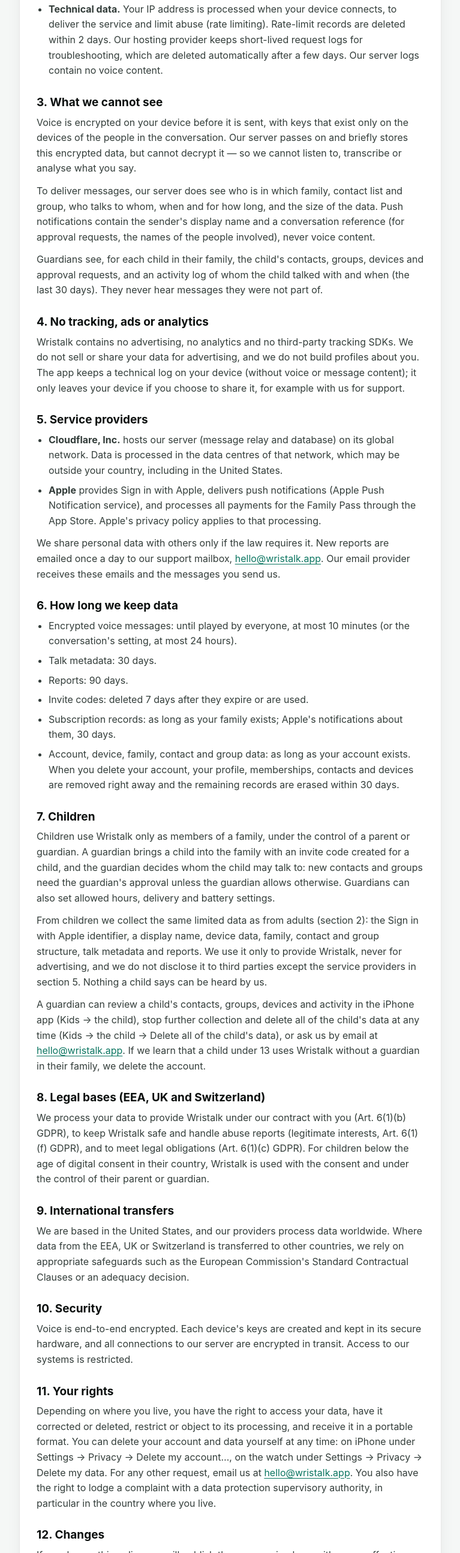
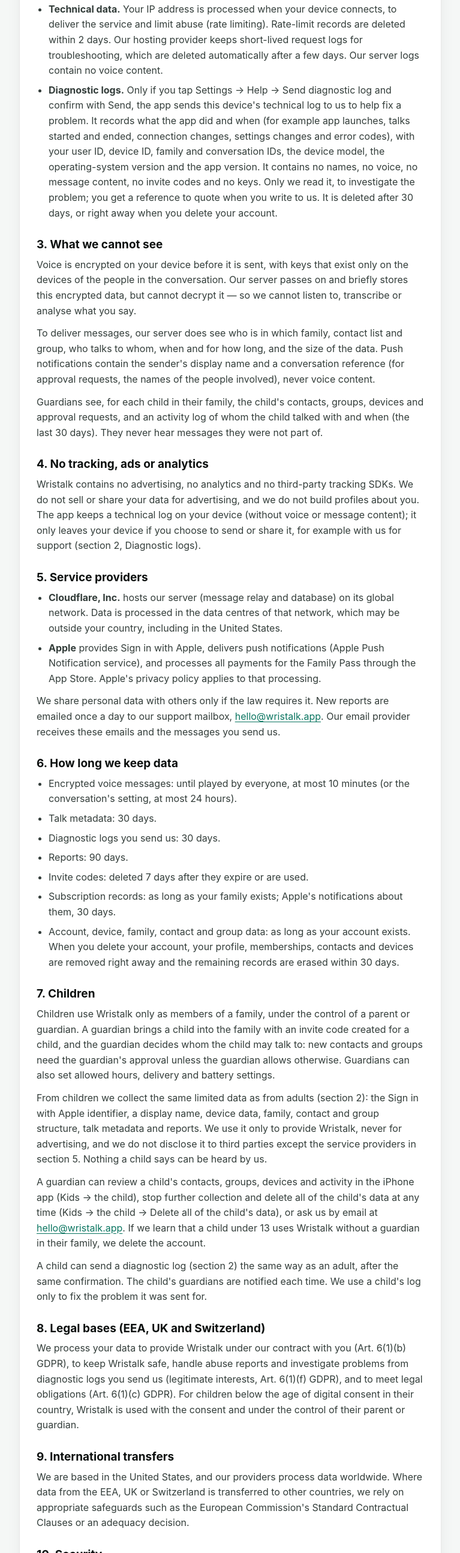
Before and after one commit to cb2206/wristalk-support, a plain HTML site: page privacy.html in a window 1280 px wide. Shown: the part 1752-4341 px from the top of the page at 60% size, without its empty margins (256-1023 px from the left). Drawn offline with Linux system fonts and the light colour scheme.

Commit message:
Privacy policy: diagnostic logs (what, when, 30 days, children notify guardians, legal basis); EN + DE draft

```diff
--- a/privacy.html
+++ b/privacy.html
@@ -301,6 +301,13 @@ described here. Contact: <a data-email href="mailto:hello@wristalk.app">hello@wr
     service and limit abuse (rate limiting). Rate-limit records are deleted within 2 days. Our hosting provider keeps
     short-lived request logs for troubleshooting, which are deleted automatically after a few days. Our server logs
     contain no voice content.</li>
+  <li><strong>Diagnostic logs.</strong> Only if you tap Settings → Help → Send diagnostic log and confirm with Send,
+    the app sends this device's technical log to us to help fix a problem. It records what the app did and when (for
+    example app launches, talks started and ended, connection changes, settings changes and error codes), with your
+    user ID, device ID, family and conversation IDs, the device model, the operating-system version and the app
+    version. It contains no names, no voice, no message content, no invite codes and no keys. Only we read it, to
+    investigate the problem; you get a reference to quote when you write to us. It is deleted after 30 days, or right
+    away when you delete your account.</li>
 </ul>
 
 <h2>3. What we cannot see</h2>
@@ -317,7 +324,8 @@ of.</p>
 <h2>4. No tracking, ads or analytics</h2>
 <p>Wristalk contains no advertising, no analytics and no third-party tracking SDKs. We do not sell or share your data
 for advertising, and we do not build profiles about you. The app keeps a technical log on your device (without voice
-or message content); it only leaves your device if you choose to share it, for example with us for support.</p>
+or message content); it only leaves your device if you choose to send or share it, for example with us for support
+(section 2, Diagnostic logs).</p>
 
 <h2>5. Service providers</h2>
 <ul>
@@ -336,6 +344,7 @@ mailbox, <a data-email href="mailto:hello@wristalk.app">hello@wristalk.app</a>.
   <li>Encrypted voice messages: until played by everyone, at most 10 minutes (or the conversation's setting, at most
     24 hours).</li>
   <li>Talk metadata: 30 days.</li>
+  <li>Diagnostic logs you send us: 30 days.</li>
   <li>Reports: 90 days.</li>
   <li>Invite codes: deleted 7 days after they expire or are used.</li>
   <li>Subscription records: as long as your family exists; Apple's notifications about them, 30 days.</li>
@@ -357,10 +366,12 @@ section 5. Nothing a child says can be heard by us.</p>
 further collection and delete all of the child's data at any time (Kids → the child → Delete all of the child's
 data), or ask us by email at <a data-email href="mailto:hello@wristalk.app">hello@wristalk.app</a>. If we learn that a child under 13 uses Wristalk without a guardian in their
 family, we delete the account.</p>
+<p>A child can send a diagnostic log (section 2) the same way as an adult, after the same confirmation. The child's
+guardians are notified each time. We use a child's log only to fix the problem it was sent for.</p>
 
 <h2>8. Legal bases (EEA, UK and Switzerland)</h2>
-<p>We process your data to provide Wristalk under our contract with you (Art. 6(1)(b) GDPR), to keep Wristalk safe and
-handle abuse reports (legitimate interests, Art. 6(1)(f) GDPR), and to meet legal obligations (Art. 6(1)(c) GDPR).
+<p>We process your data to provide Wristalk under our contract with you (Art. 6(1)(b) GDPR), to keep Wristalk safe, handle abuse
+reports and investigate problems from diagnostic logs you send us (legitimate interests, Art. 6(1)(f) GDPR), and to meet legal obligations (Art. 6(1)(c) GDPR).
 For children below the age of digital consent in their country, Wristalk is used with the consent and under the
 control of their parent or guardian.</p>
 
```
Also changed, not shown: de/privacy.html (+15 -2 lines).
